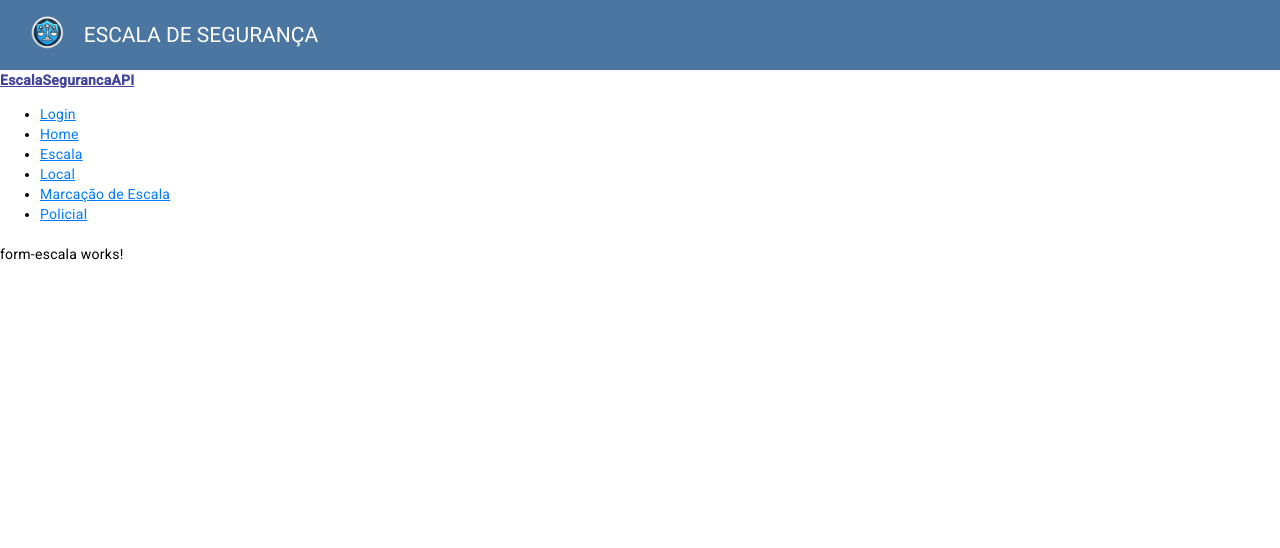
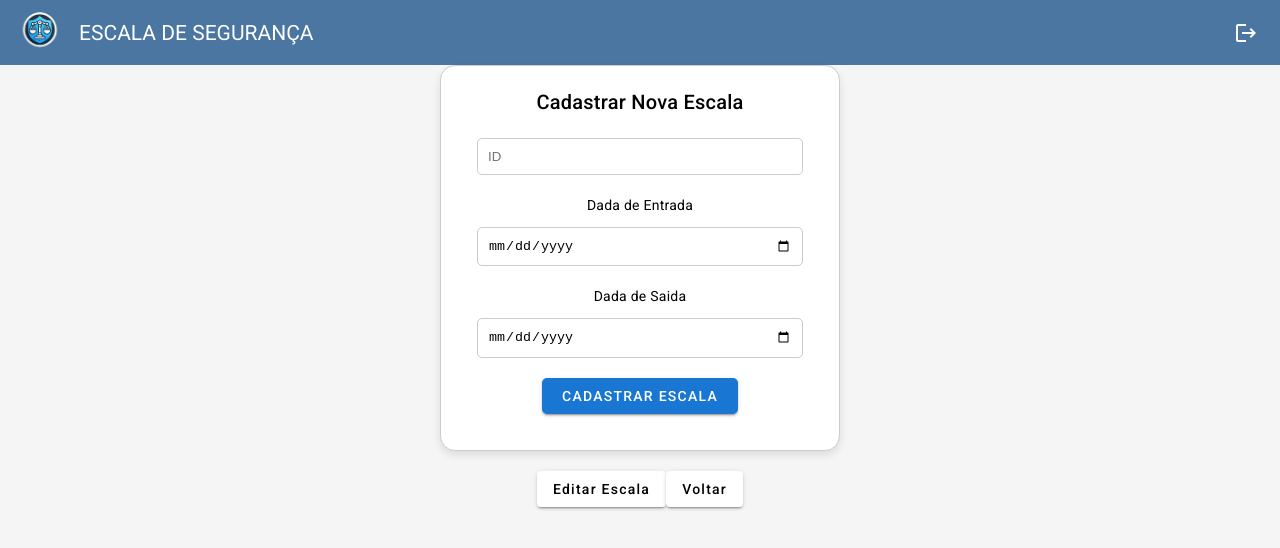
Before and after one commit to mjuli/escala-de-seguranca-front, an Angular app: page /home/escala/new in a window 1280 px wide. Shown: the top 548 px of the page. Built offline with nearby package versions, Linux system fonts and the light colour scheme.

Commit message:
ajustando escala componente

```diff
--- a/src/app/app.component.html
+++ b/src/app/app.component.html
@@ -1,38 +1,41 @@
 <div class="top-bar">
   <img src="assets/escala2.png" alt="Logo" class="logo">
   <h1>ESCALA DE SEGURANÇA</h1>
+  <button mat-icon-button class="logout-button" (click)="onLogout()">
+    <mat-icon>logout</mat-icon>
+  </button>
 </div>
-
+<!--
 <nav class="navbar navbar-expand-lg navbar-light bg-light">
   <a class="navbar-brand" href="#">EscalaSegurancaAPI</a>
+  <button class="navbar-toggler" type="button" data-toggle="collapse" data-target="#navbarNav" aria-controls="navbarNav" aria-expanded="false" aria-label="Toggle navigation">
+    <span class="navbar-toggler-icon"></span>
+  </button>
   <div class="collapse navbar-collapse" id="navbarNav">
     <ul class="navbar-nav">
       <li class="nav-item">
-        <a class="nav-link" routerLink="/login" routerLinkActive="active"
-          >Login</a
-        >
+        <a class="nav-link" routerLink="/login" routerLinkActive="active">Login</a>
       </li>
       <li class="nav-item">
-        <a class="nav-link" routerLink="/home" routerLinkActive="active"
-          >Home</a
-        >
+        <a class="nav-link" routerLink="/home" routerLinkActive="active">Home</a>
       </li>
-
       <li class="nav-item">
-        <a class="nav-link" routerLink="/home/escala">Escala</a>
+        <a class="nav-link" routerLink="/home/escala">Lista Escala</a>
+      </li>
+      <li class="nav-item">
+        <a class="nav-link" routerLink="/home/escala/new">Form Escala</a>
       </li>
       <li class="nav-item">
         <a class="nav-link" routerLink="/home/local">Local</a>
       </li>
       <li class="nav-item">
-        <a class="nav-link" routerLink="/home/marcacao-escala"
-          >Marcação de Escala</a
-        >
+        <a class="nav-link" routerLink="/home/marcacao-escala">Marcação de Escala</a>
       </li>
       <li class="nav-item">
         <a class="nav-link" routerLink="/home/policial">Policial</a>
       </li>
     </ul>
   </div>
-</nav>
+</nav> -->
+
 <router-outlet></router-outlet>
--- a/src/app/app.component.scss
+++ b/src/app/app.component.scss
@@ -1,19 +1,24 @@
 .top-bar {
   display: flex;
   align-items: center;
-  padding: 10px 20px;
+  padding: 5px 10px;
   background-color: #4a76a1;
   color: white;
 
   .logo {
-    height: 50px;
+    height: 55px;
     margin-right: 10px;
-    size: 100%;
   }
 
   h1 {
     margin: 0;
     font-size: 1.5em;
+    flex-grow: 1;
+  }
+
+  .logout-button {
+    color: white;
+    // left: 980px;
   }
 }
 
--- a/src/app/app.component.ts
+++ b/src/app/app.component.ts
@@ -1,13 +1,27 @@
 import { Component } from '@angular/core';
 import { RouterLink, RouterLinkActive, RouterOutlet } from '@angular/router';
+import { CommonModule } from '@angular/common';
+import { FormsModule } from '@angular/forms';
+import { MatInputModule } from '@angular/material/input';
+import { MatButtonModule } from '@angular/material/button';
+import { MatCardModule } from '@angular/material/card';
+import { MatIconModule } from '@angular/material/icon';
+import { Router } from '@angular/router';
 
 @Component({
   selector: 'app-root',
   standalone: true,
-  imports: [RouterOutlet, RouterLink, RouterLinkActive],
+  imports: [CommonModule, FormsModule,RouterOutlet, RouterLink, RouterLinkActive, MatInputModule, MatButtonModule, MatCardModule, MatIconModule],
   templateUrl: './app.component.html',
   styleUrl: './app.component.scss',
 })
 export class AppComponent {
   title = 'escala-de-seguranca-front';
-}
+
+  constructor(private router: Router) {}
+
+    onLogout() {
+      console.log('Logout clicked');
+      this.router.navigate(['/login']);
+    }
+ }
--- a/src/app/auth/login/login.component.ts
+++ b/src/app/auth/login/login.component.ts
@@ -23,7 +23,7 @@ export class LoginComponent {
 
   onLogin() {
     if (this.username === 'admin' && this.password === 'admin') {
-      this.router.navigate(['/escala']);
+      this.router.navigate(['/home']);
     } else {
       alert('Credenciais inválidas!');
     }
--- a/src/app/home/dashboard/dashboard.component.html
+++ b/src/app/home/dashboard/dashboard.component.html
@@ -47,10 +47,10 @@
   <div class="section">
     <h3>Escala</h3>
     <div class="options">
-      <button (click)="navigateTo('/home/escala')">
+      <button (click)="navigateTo('/home/escala/new')">
         Cadastrar Nova Escala
       </button>
-      <button (click)="navigateTo('/home/escala')">Editar Escala</button>
+      <button (click)="navigateTo('/home/escala')">Listar Escala</button>
     </div>
   </div>
 </div>
--- a/src/app/home/escala/form-escala/form-escala.component.html
+++ b/src/app/home/escala/form-escala/form-escala.component.html
@@ -1 +1,29 @@
-<p>form-escala works!</p>
+<div class="form-container">
+  <mat-card>
+    <h2>{{ editMode ? 'Editar Escala' : 'Cadastrar Nova Escala' }}</h2>
+    <mat-card-content>
+      <form [formGroup]="escalaForm" (ngSubmit)="onSubmit()">
+        <div class="form-group">
+          <input placeholder="ID" formControlName="nome" />
+        </div>
+        <div class="form-group">
+          <p>Dada de Entrada</p>
+          <input placeholder="Data de Entrada" formControlName="dataEntrada" type="date" />
+        </div>
+        <div class="form-group">
+          <p>Dada de Saida</p>
+          <input placeholder="Data de Saída" formControlName="dataSaida" type="date" />
+        </div>
+        <div class="form-actions">
+          <button mat-raised-button color="primary" type="submit">
+            {{ editMode ? 'Editar Escala' : 'Cadastrar Escala' }}
+          </button>
+        </div>
+      </form>
+    </mat-card-content>
+  </mat-card>
+  <div class="outside-actions">
+    <button mat-raised-button (click)="activateEditMode()">Editar Escala</button>
+    <button mat-raised-button (click)="goBack()">Voltar</button>
+  </div>
+</div>
--- a/src/app/home/escala/form-escala/form-escala.component.scss
+++ b/src/app/home/escala/form-escala/form-escala.component.scss
@@ -0,0 +1,60 @@
+.form-container {
+  display: flex;
+  flex-direction: column;
+  align-items: center;
+  height: 100vh;
+  background-color: #f5f5f5;
+
+  mat-card {
+    width: 400px;
+    padding: 20px;
+    border-radius: 15px;
+    border: 1px solid #ccc;
+    box-shadow: 0px 4px 8px rgba(0, 0, 0, 0.1);
+    background-color: white;
+    text-align: center;
+
+    h2 {
+      margin-bottom: 20px;
+    }
+  }
+
+  .form-group {
+    margin-bottom: 20px;
+
+    input {
+      width: 100%;
+      padding: 10px;
+      border: 1px solid #ccc;
+      border-radius: 5px;
+      box-sizing: border-box;
+    }
+  }
+
+  .form-actions {
+    display: flex;
+    justify-content: center;
+
+    button {
+      padding: 10px 20px;
+      border: none;
+      border-radius: 5px;
+      background-color: #1976d2;
+      color: white;
+      cursor: pointer;
+      text-transform: uppercase;
+    }
+
+    button:hover {
+      background-color: #1565c0;
+    }
+  }
+
+  .outside-actions {
+    margin-top: 20px;
+    display:flex;
+    justify-content: center;
+
+  }
+
+}
--- a/src/app/home/escala/form-escala/form-escala.component.ts
+++ b/src/app/home/escala/form-escala/form-escala.component.ts
@@ -1,12 +1,59 @@
 import { Component } from '@angular/core';
+import { FormBuilder, FormGroup, ReactiveFormsModule, Validators } from '@angular/forms';
+import { CommonModule } from '@angular/common';
+import { MatInputModule } from '@angular/material/input';
+import { MatButtonModule } from '@angular/material/button';
+import { MatCardModule } from '@angular/material/card';
+import { Router } from '@angular/router';
+import { EscalaService } from '../../../services/escala.service';
+import { Escala } from '../../../models/escala';
 
 @Component({
   selector: 'app-form-escala',
   standalone: true,
-  imports: [],
+  imports: [CommonModule, ReactiveFormsModule, MatInputModule, MatButtonModule, MatCardModule],
   templateUrl: './form-escala.component.html',
-  styleUrl: './form-escala.component.scss'
+  styleUrls: ['./form-escala.component.scss']
 })
 export class FormEscalaComponent {
+  escalaForm: FormGroup;
+  editMode: boolean = false;
+  currentEscalaId: number | null = null;
 
+  constructor(private fb: FormBuilder, private escalaService: EscalaService, private router: Router) {
+    this.escalaForm = this.fb.group({
+      nome: ['', Validators.required],
+      dataEntrada: ['', Validators.required],
+      dataSaida: ['', Validators.required]
+    });
+  }
+
+  onSubmit() {
+    if (this.escalaForm.valid) {
+      const escala: Escala = this.escalaForm.value;
+      if (this.editMode && this.currentEscalaId !== null) {
+        this.escalaService.updateEscala(this.currentEscalaId, escala).subscribe(() => {
+          this.resetForm();
+        });
+      } else {
+        this.escalaService.createEscala(escala).subscribe(() => {
+          this.resetForm();
+        });
+      }
+    }
+  }
+
+  activateEditMode() {
+    this.editMode = true;
+  }
+
+  goBack() {
+    this.router.navigate(['/home']);
+  }
+
+  resetForm() {
+    this.escalaForm.reset();
+    this.editMode = false;
+    this.currentEscalaId = null;
+  }
 }
--- a/src/app/home/escala/lista-escala/lista-escala.component.html
+++ b/src/app/home/escala/lista-escala/lista-escala.component.html
@@ -6,13 +6,17 @@
       <thead>
         <tr>
           <th>ID</th>
+          <th>Nome</th>
           <th>Data Entrada</th>
           <th>Data Saída</th>
+          <th>Ações</th>
         </tr>
       </thead>
       <tbody>
         <tr *ngFor="let escala of escalas">
           <td>{{ escala.escalaId }}</td>
+          <td>{{ escala.dataHoraEntrada }}</td>
+          <td>{{ escala.dataHoraSaida }}</td>
           <td>
             <button (click)="onEdit(escala)">Editar</button>
             <button (click)="onDelete(escala.escalaId)">Excluir</button>
@@ -21,18 +25,4 @@
       </tbody>
     </table>
   </div>
-
-  <div class="form-card">
-    <h2>{{ editMode ? "Editar Escala" : "Cadastrar Nova Escala" }}</h2>
-    <form [formGroup]="escalaForm" (ngSubmit)="onSubmit()">
-      <div class="form-group">
-        <input placeholder="Nome" formControlName="nome" />
-      </div>
-      <div class="form-actions">
-        <button type="submit">
-          {{ editMode ? "Editar Escala" : "Cadastrar Escala" }}
-        </button>
-      </div>
-    </form>
-  </div>
 </div>
```
